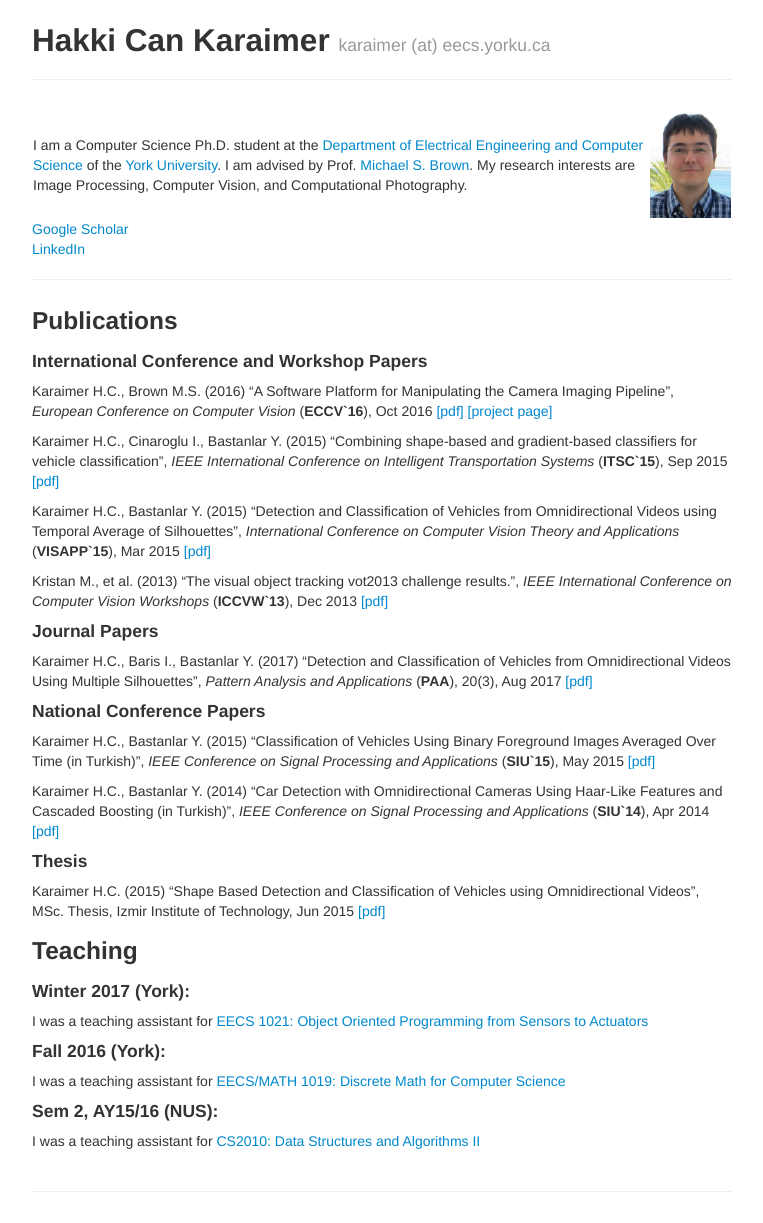
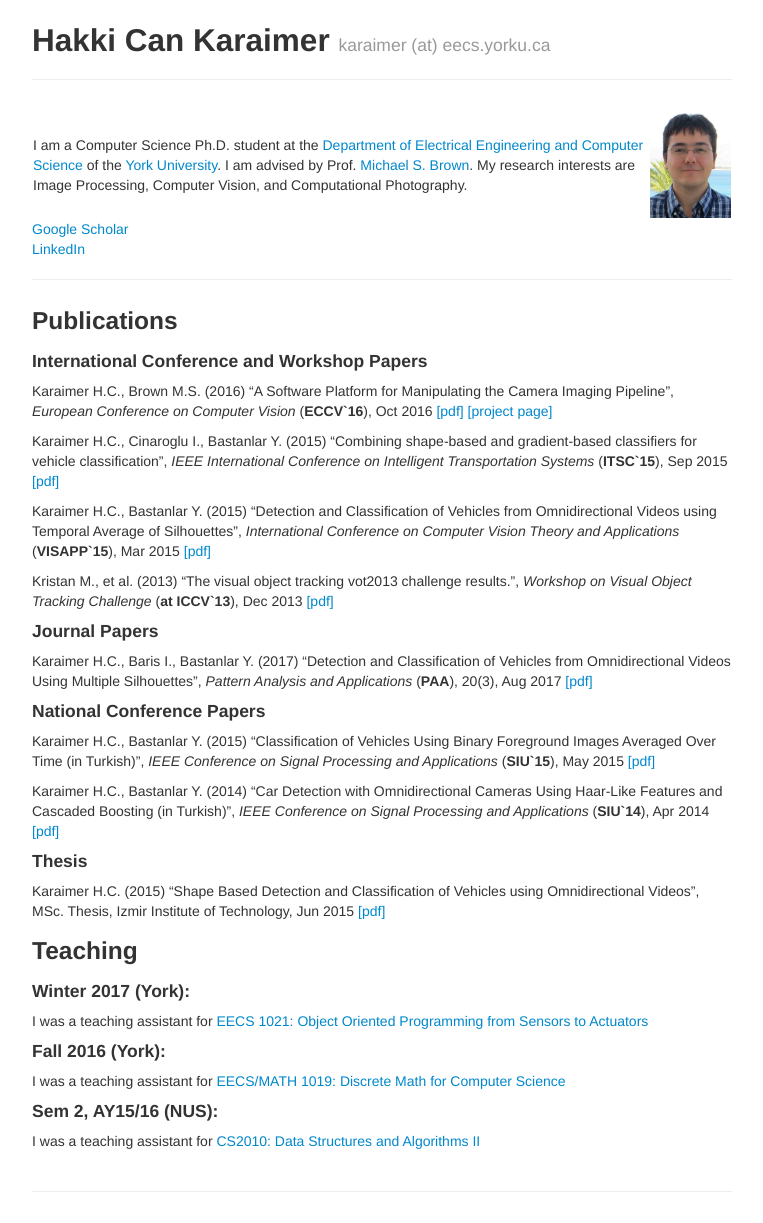
Before and after one commit to karaimer/karaimer.github.io, a Jekyll site: the page built from index.md, in a window 1280 px wide. Shown: the whole page, without its empty margins (258-1021 px from the left). Built offline with Jekyll 4.4.1, drawn with Linux system fonts in a browser that asks for light colours.

Commit message:
Update index.md

```diff
--- a/index.md
+++ b/index.md
@@ -25,7 +25,7 @@ Karaimer H.C., Cinaroglu I., Bastanlar Y.  (2015) "Combining shape-based and gra
 
 Karaimer H.C., Bastanlar Y.  (2015) "Detection and Classification of Vehicles from Omnidirectional Videos using Temporal Average of Silhouettes", *International Conference on Computer Vision Theory and Applications* (**VISAPP`15**), Mar 2015 [[pdf]](/paper/Karaimer_Bastanlar_VISAPP15.pdf)
 
-Kristan M., et al.  (2013) "The visual object tracking vot2013 challenge results.", *IEEE International Conference on Computer Vision Workshops* (**ICCVW`13**), Dec 2013 [[pdf]](http://www.cv-foundation.org//openaccess/content_iccv_workshops_2013/W03/papers/Kristan_The_Visual_Object_2013_ICCV_paper.pdf)
+Kristan M., et al.  (2013) "The visual object tracking vot2013 challenge results.", *Workshop on Visual Object Tracking Challenge* (**at ICCV`13**), Dec 2013 [[pdf]](http://www.cv-foundation.org//openaccess/content_iccv_workshops_2013/W03/papers/Kristan_The_Visual_Object_2013_ICCV_paper.pdf)
 
 #### Journal Papers
 Karaimer H.C., Baris I., Bastanlar Y. (2017) "Detection and Classification of Vehicles from Omnidirectional Videos Using Multiple Silhouettes", *Pattern Analysis and Applications* (**PAA**), 20(3), Aug 2017 [[pdf]](http://rdcu.be/udbN)
```
